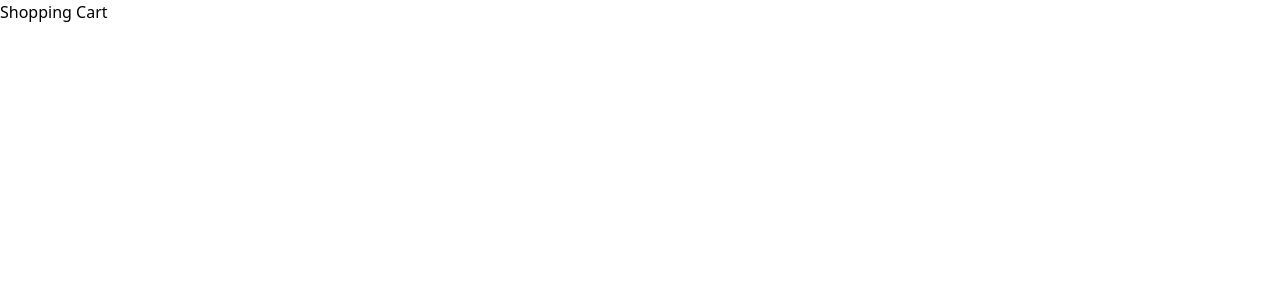
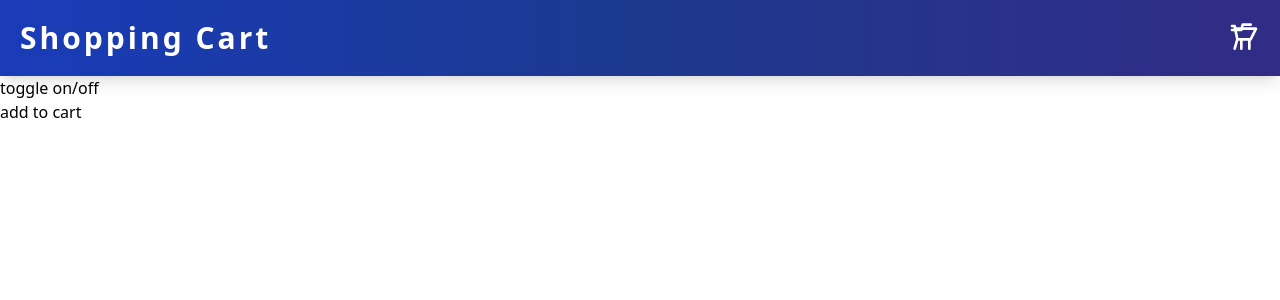
Before and after one commit to shkms11/shopping-cart, a React (Vite) app: page / in a window 1280 px wide. Shown: the top 300 px of the page. Built offline with nearby package versions, Linux system fonts and the light colour scheme.

Commit message:
add header

```diff
--- a/src/ShoppingCart.tsx
+++ b/src/ShoppingCart.tsx
@@ -1,10 +1,66 @@
 import type { ReactElement } from "react";
+import {
+    addToCart,
+    removeFromCart,
+    increaseQuantity,
+    decreaseQuantity,
+    clearCart,
+    setShowCart,
+} from "./features/cart/cartSlice";
+import { useSelector, useDispatch } from "react-redux";
+import type { RootState } from "./store";
+import Header from "./components/Header";
 
 export const ShoppingCart = (): ReactElement => {
+    const dispatch = useDispatch();
+    const handleToggle = () => {
+        dispatch(setShowCart());
+    };
+    const showCart = useSelector((state: RootState) => state.cart.showCart);
+    const items = useSelector((state: RootState) => state.cart.itemList);
+
+    interface CartItem {
+        id: string;
+        name: string;
+        price: number;
+        quantity: number;
+        totalPrice: number;
+    }
+
+    const item: CartItem = {
+        id: "abc123",
+        name: "Sample Product",
+        price: 20,
+        quantity: 1,
+        totalPrice: 20,
+    };
+
+    const handleAddToCart = () => {
+        dispatch(addToCart(item));
+    };
 
     return (
         <div>
-            <h1>Shopping Cart</h1>
+            <div>
+                <Header/>
+            </div>
+
+            <button onClick={handleToggle}>toggle on/off</button>
+            <div>
+                {showCart && (
+                    <div>
+                        <h1>the cart items: </h1>
+                        {items.map((item) => (
+                            <li key={item.id}>
+                                {item.name} - Quantity: {item.quantity}
+                            </li>
+                        ))}
+                    </div>
+                )}
+            </div>
+            <div>
+                <button onClick={handleAddToCart}>add to cart</button>
+            </div>
         </div>
     );
 };
--- a/src/components/Header.tsx
+++ b/src/components/Header.tsx
@@ -1,8 +1,27 @@
 import type { ReactElement } from "react";
+
 const Header = (): ReactElement => {
     return (
-        <header className="bg-blue-900 p-4 shadow-md sticky top-0 z-50">
-            <h1 className="text-white text-2xl font-bold">Shopping Cart</h1>
+        <header className="sticky top-0 z-50 bg-gradient-to-r from-blue-800 via-blue-900 to-indigo-900 p-5 shadow-lg flex items-center justify-between">
+            <h1 className="text-white text-3xl font-extrabold tracking-widest select-none">
+                Shopping Cart
+            </h1>
+            {/* shopping cart icon */}
+            <svg
+                xmlns="http://www.w3.org/2000/svg"
+                className="h-8 w-8 text-white hover:text-indigo-300 transition-colors duration-300 cursor-pointer"
+                fill="none"
+                viewBox="0 0 24 24"
+                stroke="currentColor"
+                strokeWidth={2}
+                aria-hidden="true"
+            >
+                <path
+                    strokeLinecap="round"
+                    strokeLinejoin="round"
+                    d="M3 3h2l.4 2M7 13h10l4-8H5.4M7 13L5.4 5M7 13l-2 7m5-7v7m6-7v7m1-18h-6l-1 4H3"
+                />
+            </svg>
         </header>
     );
 };
```
